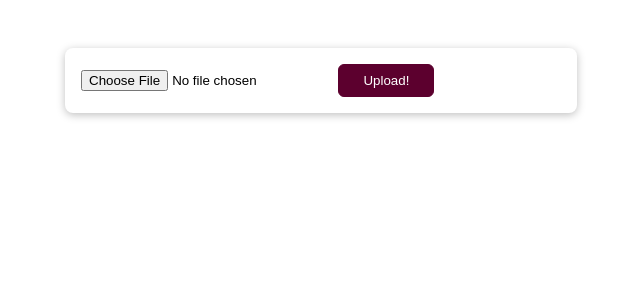
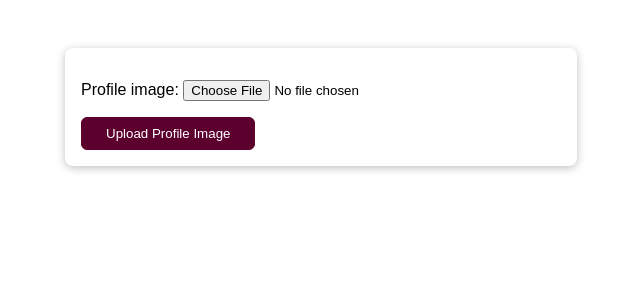
Before and after one commit to Maxmilly4050/feedback, a Django app: page /profiles/ in a window 1280 px wide. Shown: the top 300 px of the page, without its empty margins (319-959 px from the left). Run offline with Django 5.2, Linux system fonts and the light colour scheme.

Commit message:
Implement file upload functionality in CreateProfileView with form handling
Co-authored-by: Copilot <copilot@github.com>

```diff
--- /dev/null
+++ b/profiles/forms.py
@@ -0,0 +1,4 @@
+from django.forms import Form, FileField
+
+class UploadFileForm(Form):
+    profile_image = FileField()
--- a/profiles/templates/profiles/create_profile.html
+++ b/profiles/templates/profiles/create_profile.html
@@ -11,8 +11,8 @@
 <body>
   <form action="{% url 'create-profile' %}" method="post" enctype="multipart/form-data">
     {% csrf_token %}
-    <input type="file" name="profile_image" />
-    <button>Upload!</button>
+    {{ form.as_p }}
+    <button type="submit">Upload Profile Image</button>
   </form>
 </body>
 </html>
--- a/profiles/views.py
+++ b/profiles/views.py
@@ -1,5 +1,6 @@
 from django.shortcuts import render
 from django.views import View
+from .forms import UploadFileForm
 
 def store_file(file):
     with open("temp/uploaded_file.jpg", "wb+") as f:
@@ -9,9 +10,12 @@ def store_file(file):
 
 class CreateProfileView(View):
     def get(self, request):
-        return render(request, "profiles/create_profile.html")
+        form = UploadFileForm()
+        return render(request, "profiles/create_profile.html", context={"form": form})
 
     def post(self, request):
-        profile_image = request.FILES.get("profile_image")
-        store_file(profile_image)
-        return render(request, "profiles/create_profile.html")
+        form = UploadFileForm(request.POST, request.FILES)
+        if form.is_valid():
+            profile_image = form.cleaned_data["profile_image"]
+            store_file(profile_image)
+        return render(request, "profiles/create_profile.html", context={"form": form})
```
Also changed, not shown: 1 other file.
